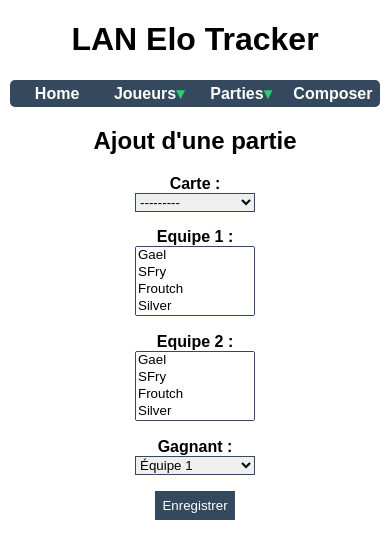
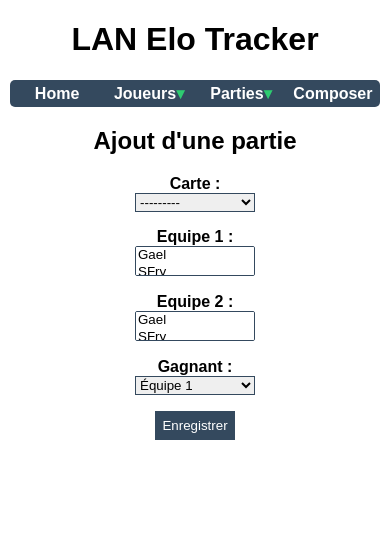
Before and after one commit to Syoann/lanelo, a Django app: page /addgame in a window 390 px wide. Shown: the top 559 px of the page. Run offline with Django 3.2, Linux system fonts and the light colour scheme; data comes from the database, SQL or seed files in the repository; data that the repository does not hold is empty; some libraries are stand-ins or nearby versions.

Commit message:
Longer select boxes on large screens

```diff
--- a/gametracker/static/gametracker/forms.css
+++ b/gametracker/static/gametracker/forms.css
@@ -27,13 +27,12 @@ select {
 
 
 /* Specific froms */
-
-#id_players {
+select#id_players, select#id_team1, select#id_team2 {
     height: 200px;
 }
 
 @media screen and (max-width: 700px) {
-    #id_players {
+    select#id_players, select#id_team1, select#id_team2 {
         height: 30px;
     }
 }
```
